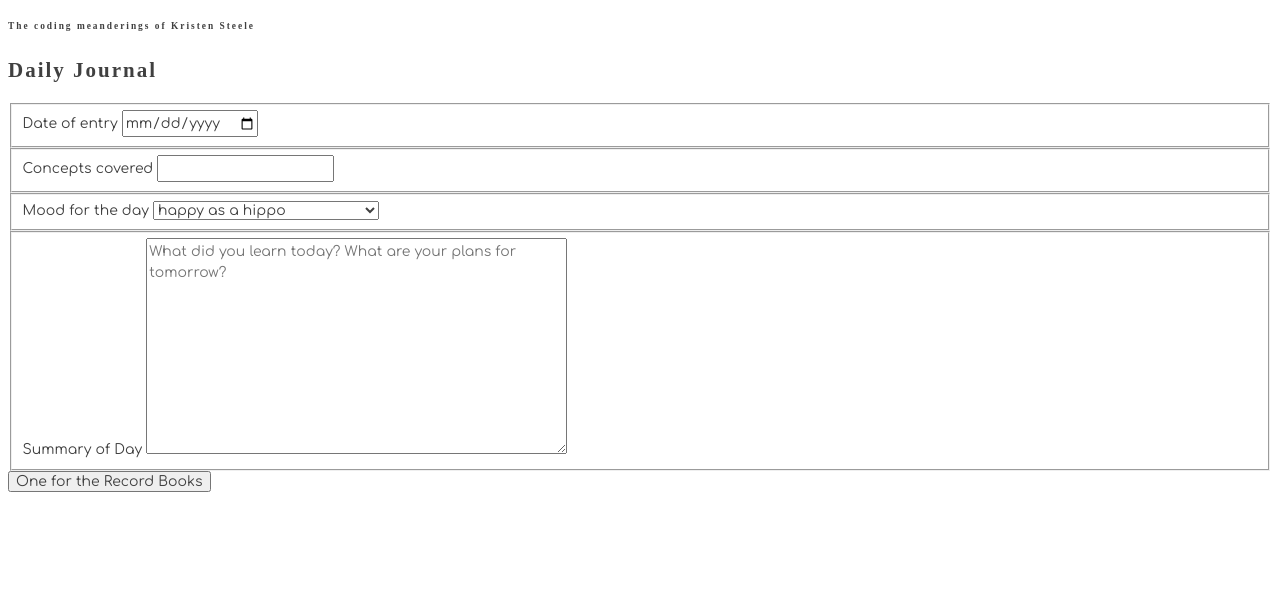
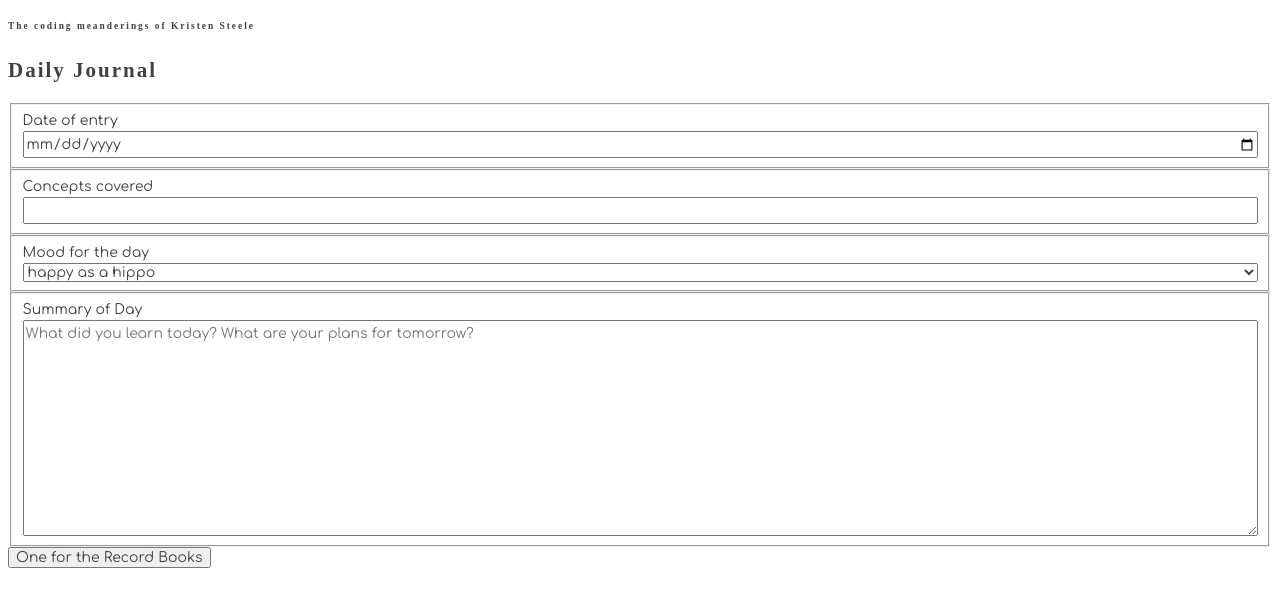
Before and after one commit to krsteele/nss-daily-journal, a plain HTML site: page index.html in a window 1280 px wide. Shown: the part 64-670 px from the top of the page. Drawn offline with Linux system fonts and the light colour scheme; a web font is replaced by a local one.

Commit message:
add flexbox styling to form

```diff
--- a/styles/main.css
+++ b/styles/main.css
@@ -17,3 +17,10 @@ h1,h2,h3,h4,h5,h6 {
   font-family: "Patua One", serif;
   letter-spacing: 2px;
 }
+
+/* Flexbox
+---------------------------------------------------------------- */
+fieldset {
+	display: flex;
+	flex-direction: column;
+}
```
